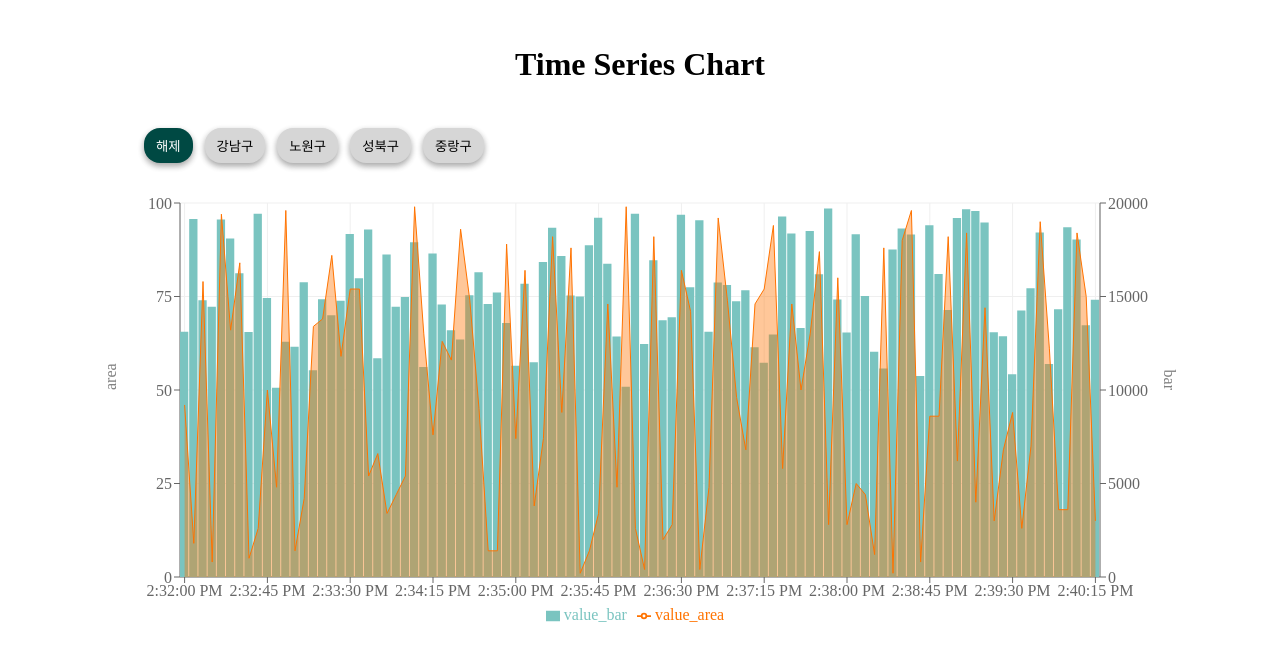
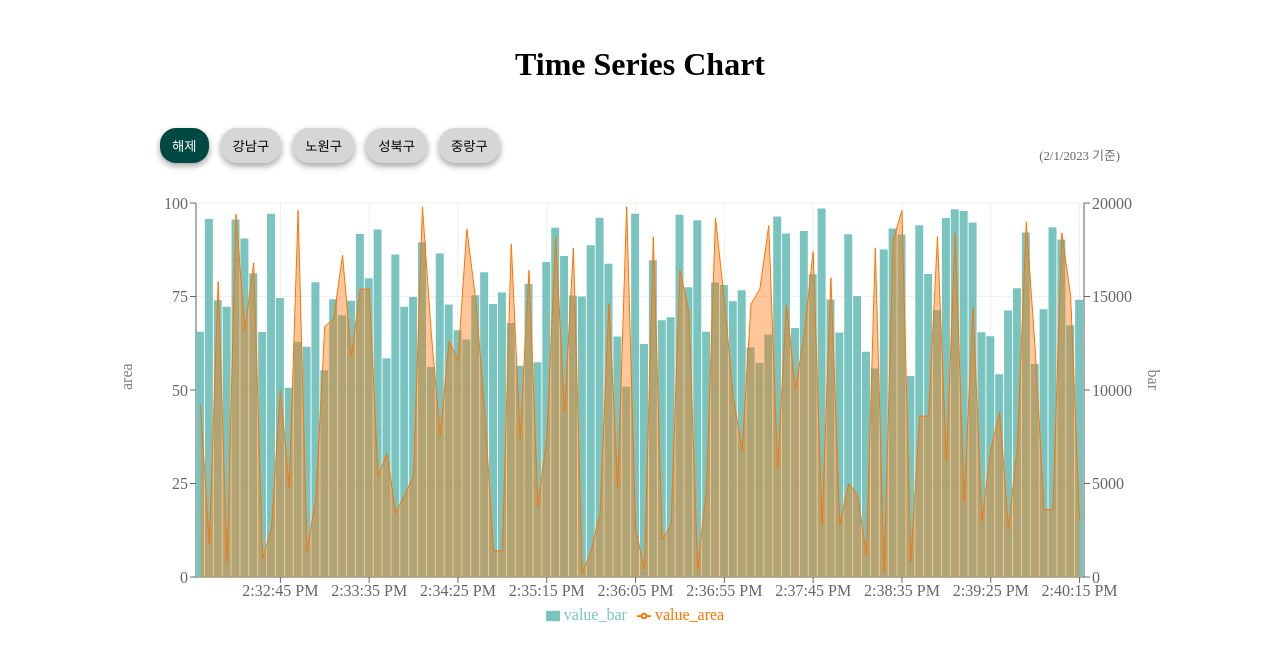
Before and after one commit to dbwlgp1yng/time-ser-chart, a React (Create React App) app: page / in a window 1280 px wide. Shown: the top 660 px of the page. Built offline with nearby package versions, Linux system fonts and the light colour scheme.

Commit message:
feat: add deduplicated date

```diff
--- a/src/components/Chart/Chart.tsx
+++ b/src/components/Chart/Chart.tsx
@@ -88,7 +88,13 @@
                 cy={0}
                 stroke="#ffaf6e"
                 district={district}
-                payload={{ id: "", time: "", value_area: 0, value_bar: 0 }}
+                payload={{
+                  id: "",
+                  time: "",
+                  value_area: 0,
+                  value_bar: 0,
+                  date: ""
+                }}
               />
             }
           />
--- a/src/components/common/layout/Layout.tsx
+++ b/src/components/common/layout/Layout.tsx
@@ -17,7 +17,6 @@
 const StyledLayout = styled.div`
   display: flex;
   flex-direction: column;
-  /* align-items: center; */
   margin: 0 auto;
-  padding: 0 5rem;
+  padding: 0 6rem;
 `;
--- a/src/hooks/useChartData.ts
+++ b/src/hooks/useChartData.ts
@@ -13,17 +13,18 @@
         return {
           ...data[key],
           time: new Date(key).toLocaleTimeString(),
+          date: new Date(key).toLocaleDateString()
         };
       });
-
       setChartData(chartArray);
     };
     getChart();
   }, []);
 
-  const districtName = [...new Set(chartData.map((data) => data.id))].sort();
+  const districtName = [...new Set(chartData.map((data) => (data.id)))].sort();
+  const uniqueDate = [...new Set(chartData.map((item) => (item.date)))];
 
-  return { data: chartData, districtName };
+  return { data: chartData, districtName, uniqueDate };
 };
 
 export default useChartData;
--- a/src/pages/home/Home.tsx
+++ b/src/pages/home/Home.tsx
@@ -4,7 +4,7 @@
 import styled from "styled-components";
 
 const Home = () => {
-  const { districtName } = useChartData();
+  const { districtName, uniqueDate } = useChartData();
   const [searchParams, setSearchParams] = useSearchParams();
   const currentParams = searchParams.get("id");
   const navigate = useNavigate();
@@ -15,7 +15,8 @@
 
   return (
     <>
-      <StyledFilter>
+      <StyledContainer>
+        <div className="filter">
           <button
             onClick={() => navigate("/")}
             className={`${currentParams === null ? "active" : ""}`}
@@ -27,7 +28,9 @@
               className={`${currentParams === name ? "active" : ""}`}
             >{name}</button>
           ))}
-      </StyledFilter>
+        </div>
+        <span className="date">({uniqueDate} 기준)</span>
+      </StyledContainer>
       <Chart
         district={currentParams}
         handleClickFiltering={handleClickFiltering}
@@ -38,12 +41,19 @@
 
 export default Home;
 
+const StyledContainer = styled.div`
+  display: flex;
+  align-items: flex-end;
+  justify-content: space-between;
+  margin: 0 4rem;
 
-
-const StyledFilter = styled.div`
+  .date {
+    font-size: 0.8rem;
+    color: #666;
+  }
+  .filter {
     display: flex;
     gap: 0.75rem;
-  margin-left: 4rem;
 
     button {
       border-radius: 1rem;
@@ -56,4 +66,5 @@
       background-color: #004943;
       color: #fff;
     }
+  }
 `;
--- a/src/types/chart.ts
+++ b/src/types/chart.ts
@@ -11,6 +11,7 @@
   value_area: number;
   value_bar: number;
   time: string;
+  date: string;
 }
 
 export interface IChartResponse {
```
Lines whose indentation alone changed are shown as unchanged.
